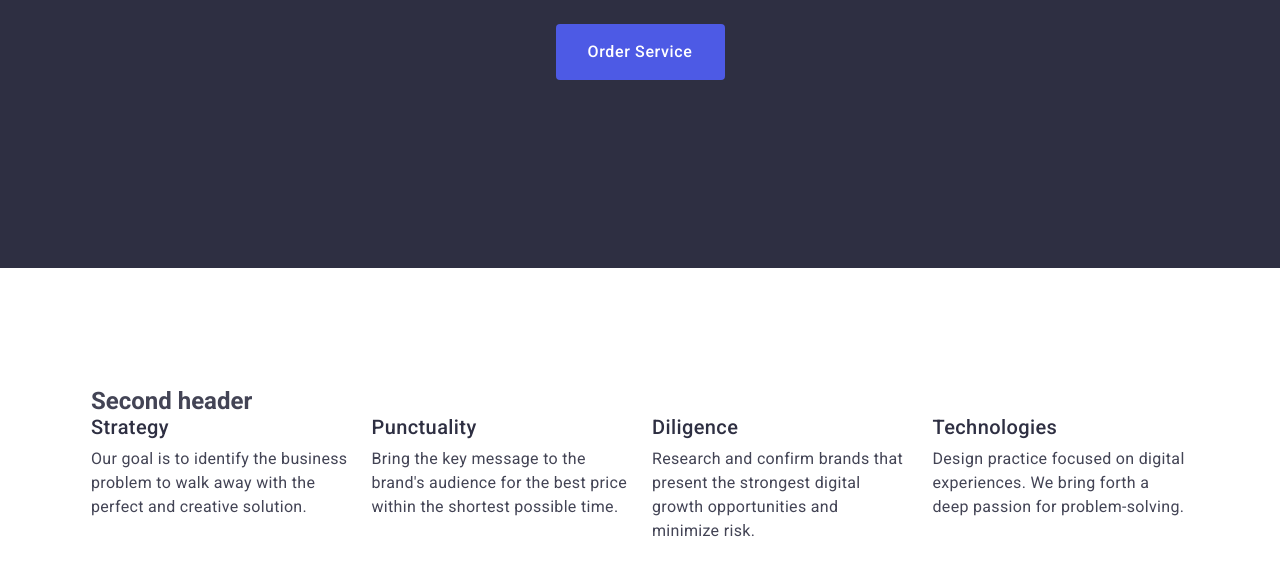
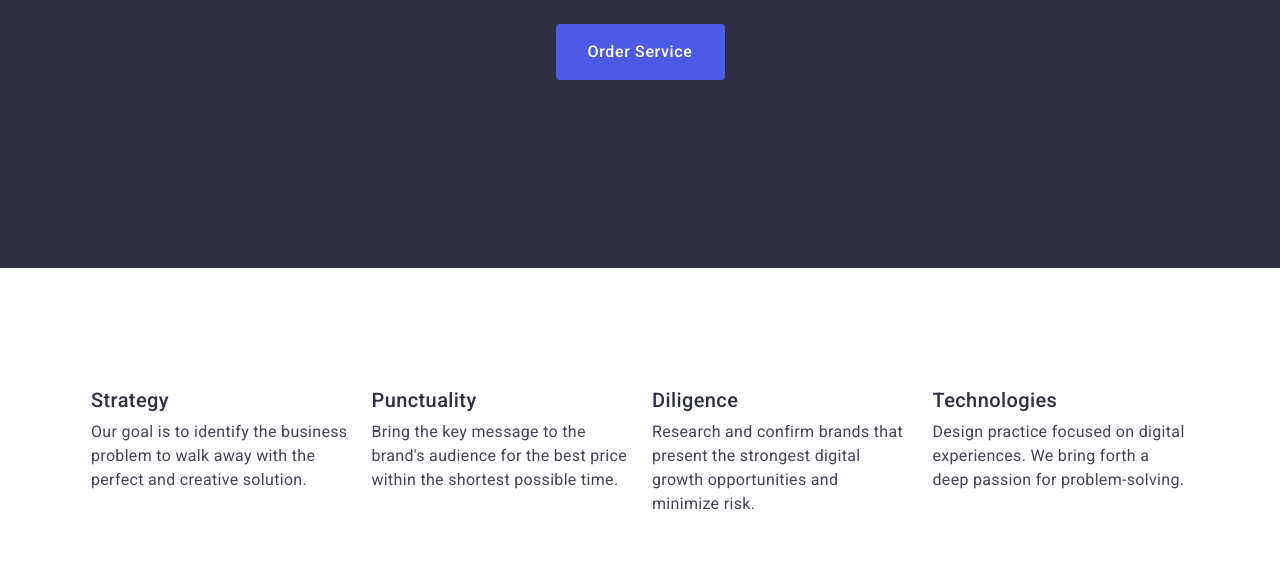
Before and after one commit to RuBiX35499/goit-markup-hw-03, a plain HTML site: page index.html in a window 1280 px wide. Shown: the part 357-932 px from the top of the page. Drawn offline with nearby package versions, Linux system fonts and the light colour scheme.

Commit message:
Second commit

```diff
--- a/css/style.css
+++ b/css/style.css
@@ -174,7 +174,6 @@ footer{
     margin: -1px;
     border: 0;
     padding: 0;
-
     white-space: nowrap;
     clip-path: inset(100%);
     clip: rect(0 0 0 0);
--- a/index.html
+++ b/index.html
@@ -49,7 +49,7 @@
 
         <section class="features">
             <div class="container features-conteiner">
-            <h2 class="features-header">Second header</h2>
+            <h2 class="visually-hidden">Second header</h2>
             <ul class="features-menu-list">
                 <li class="features-menu-item">
                     <h3 class="features-item-subtitle">Strategy</h3>
```
